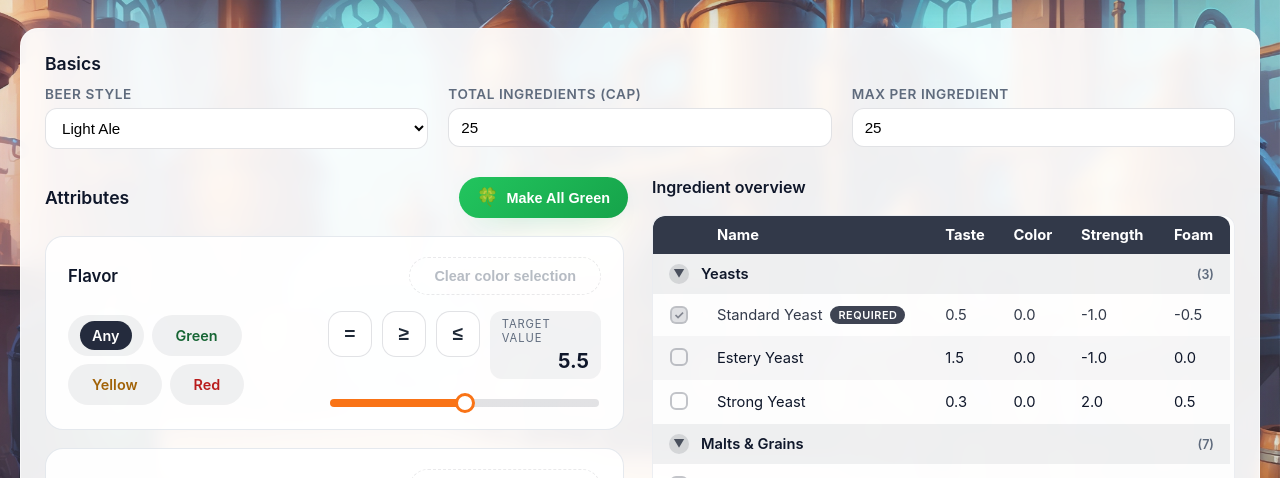
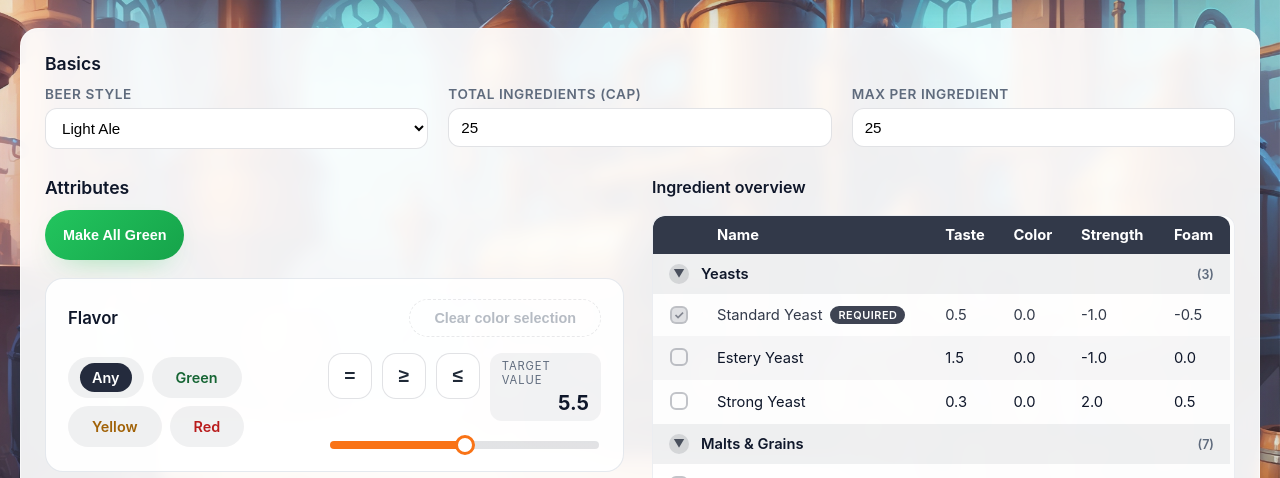
Before and after one commit to wojoeraf/AleAbbeyBeerCalculator, a Flask app: page / in a window 1280 px wide. Shown: the part 242-720 px from the top of the page. Run offline with Flask 3, Linux system fonts and the light colour scheme.

Commit message:
updated green button

```diff
--- a/static/styles.css
+++ b/static/styles.css
@@ -227,9 +227,10 @@ input[type="number"]:focus {
 
 .column-header {
   display: flex;
-  align-items: center;
+  align-items: flex-start;
   justify-content: space-between;
   gap: 12px;
+  flex-direction: column;
 }
 
 .column-header .section-title {
@@ -237,6 +238,8 @@ input[type="number"]:focus {
 }
 
 .btn-make-green {
+  height: 50px;
+  max-width: 170px;
   display: inline-flex;
   align-items: center;
   gap: 8px;
--- a/templates/index.html
+++ b/templates/index.html
@@ -63,7 +63,6 @@
                         <button type="button" class="btn-make-green" data-set-all-green
                                 data-label-green="{{ ui.button_all_green }}"
                                 data-label-any="{{ ui.button_all_any }}">
-                            <span class="btn-make-green-icon" aria-hidden="true">🍀</span>
                             <span data-set-all-green-label>{{ ui.button_all_green }}</span>
                         </button>
                     </div>
```
